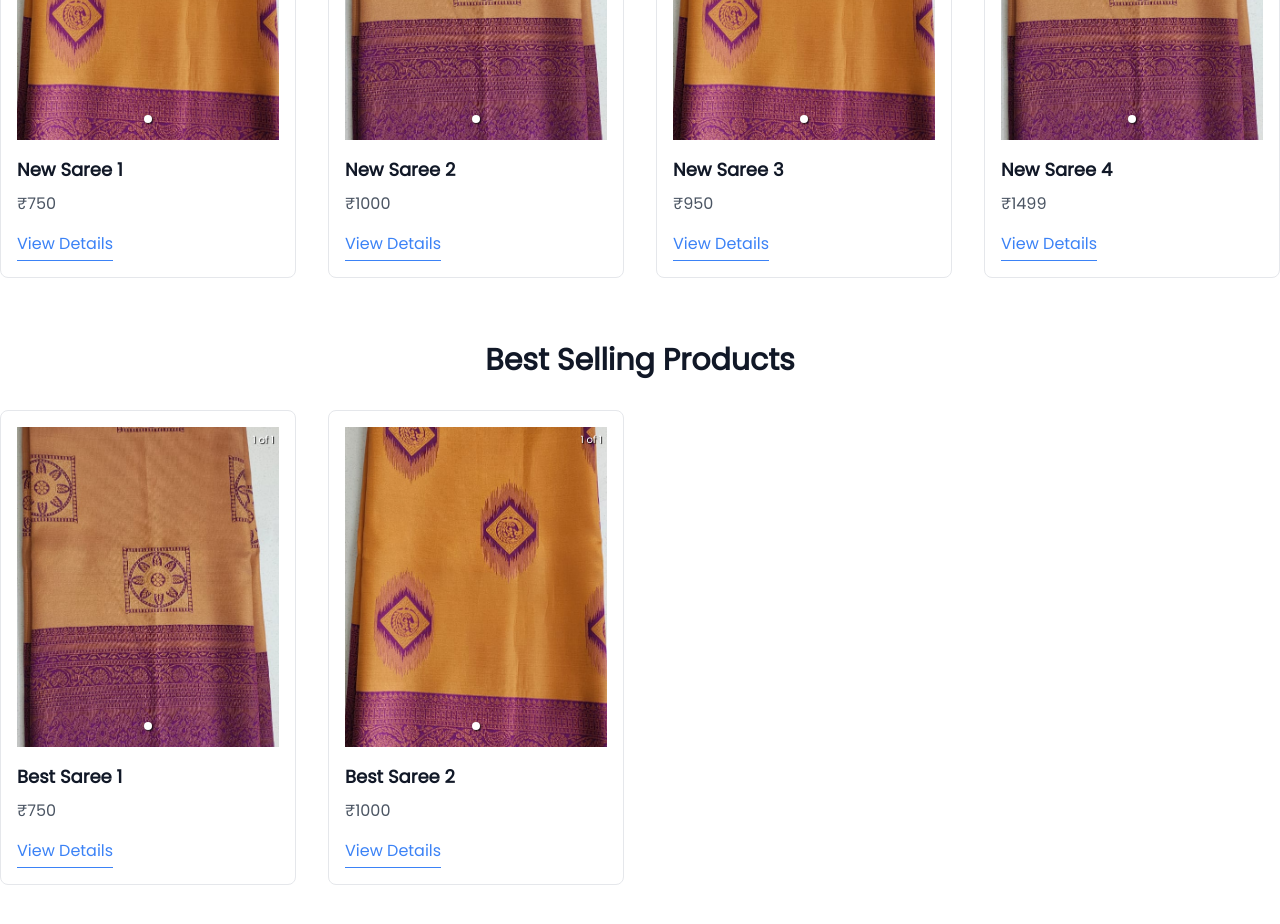
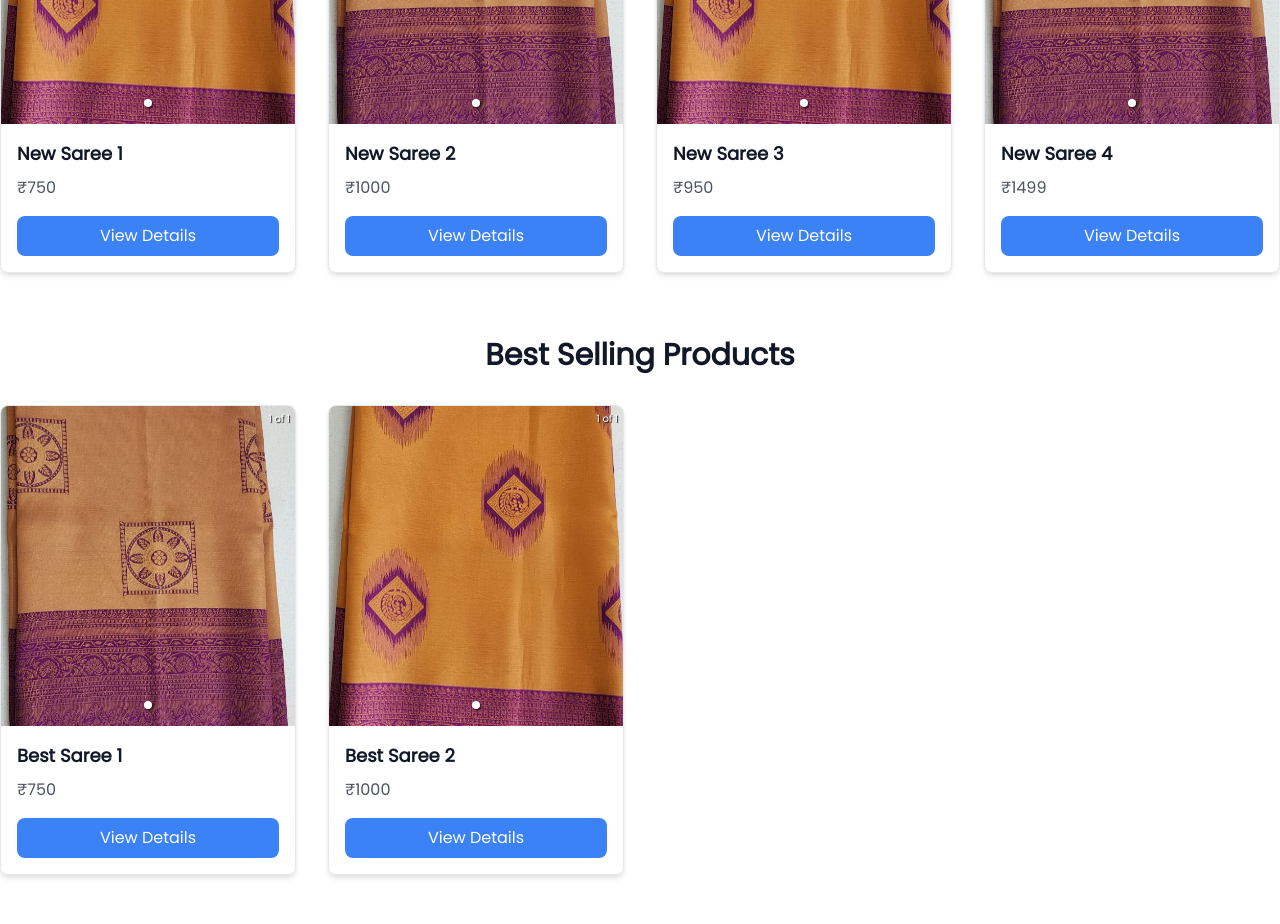
Before and after one commit to rajanmoliya/swastik-creation, a React (Vite) app: page / in a window 1280 px wide. Shown: the part 1020-1944 px from the top of the page. Built offline with nearby package versions, Linux system fonts and the light colour scheme.

Commit message:
Add dependency and create bestSelling and newArrivals components

```diff
--- a/package.json
+++ b/package.json
@@ -11,6 +11,7 @@
   },
   "dependencies": {
     "@fontsource/poppins": "^5.0.14",
+    "framer-motion": "^11.2.10",
     "react": "^18.2.0",
     "react-dom": "^18.2.0",
     "react-responsive-carousel": "^3.2.23",
--- a/src/components/ProductDetail.jsx
+++ b/src/components/ProductDetail.jsx
@@ -1,40 +1,42 @@
 import { useEffect } from "react";
 import { useParams } from "react-router-dom";
 import { Carousel } from "react-responsive-carousel";
-import { newArrivals } from "./ProductSection";
+import { newArrivals } from "./newArrivals";
 
 const ProductDetail = () => {
   const { id } = useParams();
   const product = newArrivals.find((p) => p.id === parseInt(id));
 
+  // Scroll to top when component mounts
   useEffect(() => {
     window.scrollTo(0, 0);
   }, []);
 
   return (
-    <div className="max-w-screen-xl mx-auto p-8">
+    <div className="max-w-screen-xl mx-auto p-8 lg:flex">
       {product ? (
         <>
-          <h1 className="text-4xl font-bold text-gray-900 mb-8">
-            {product.name}
-          </h1>
+          <div className="lg:w-1/2">
             <Carousel showThumbs={false}>
               {product.images.map((image, index) => (
                 <div key={index}>
                   <img
                     src={image}
                     alt={product.name}
-                  className="h-80 w-full object-cover "
+                    className="h-96 w-full object-cover"
                   />
                 </div>
               ))}
             </Carousel>
+          </div>
+          <div className="lg:w-1/2 lg:pl-8">
+            <h1 className="text-4xl font-bold text-gray-900 mb-8">
+              {product.name}
+            </h1>
             <p className="mt-4 text-gray-600">{product.description}</p>
             <p className="mt-4 text-2xl font-bold text-gray-900">
               {product.price}
             </p>
-
-          {/* more info section that has details like Fabric, color, Weave etc..  */}
 
             <div className="mt-8">
               <h2 className="text-2xl font-bold text-gray-900">
@@ -56,6 +58,7 @@ const ProductDetail = () => {
                 Blouse: {product.blouse || "Not available"}
               </p>
             </div>
+          </div>
         </>
       ) : (
         <p>Product not found</p>
--- a/src/components/ProductSection.jsx
+++ b/src/components/ProductSection.jsx
@@ -1,93 +1,65 @@
 import { Carousel } from "react-responsive-carousel";
 import { Link } from "react-router-dom";
-import saree1 from "../assets/saree1.jpeg";
-import saree2 from "../assets/saree2.jpeg";
+import { newArrivals } from "./newArrivals";
+import { bestSelling } from "./bestSelling";
+import { useState } from "react";
 
-export const newArrivals = [
-  // Add your new arrivals here
-  {
-    id: 1,
-    name: "New Saree 1",
-    price: "₹750",
-    description:
-      "DLIGHT GREEN AND GOLD CHECKS TISSUE KOTA SAREE WITH BANARASI FANCY",
-    images: [saree1],
-  },
-  {
-    id: 2,
-    name: "New Saree 2",
-    price: "₹1000",
-    description: "DUAL SHADE AND GOLD FLORAL BUTTIS TISSUE SAREE WITH BANARASI",
-    images: [saree2],
-  },
-  {
-    id: 3,
-    name: "New Saree 3",
-    price: "₹950",
-    description:
-      "DLIGHT GREEN AND GOLD CHECKS TISSUE KOTA SAREE WITH BANARASI FANCY",
-    images: [saree1],
-  },
-  {
-    id: 4,
-    name: "New Saree 4",
-    price: "₹1499",
-    description: "DUAL SHADE AND GOLD FLORAL BUTTIS TISSUE SAREE WITH BANARASI",
-    images: [saree2],
-  },
-];
+const ProductCard = ({ product }) => {
+  const [isHovered, setIsHovered] = useState(false);
 
-const bestSelling = [
-  // Add your best selling products here
-  {
-    id: 1,
-    name: "Best Saree 1",
-    price: "₹750",
-    images: [saree2],
-  },
-  {
-    id: 2,
-    name: "Best Saree 2",
-    price: "₹1000",
-    images: [saree1],
-  },
-];
-
-const ProductCarousel = ({ products }) => (
-  <div className="grid grid-cols-1 sm:grid-cols-2 md:grid-cols-3 lg:grid-cols-4 gap-8 mt-8">
-    {products.map((product) => (
-      <div key={product.id} className="border border-gray-200 rounded-lg p-4">
+  return (
+    <div className="border border-gray-200 rounded-lg overflow-hidden shadow-md group">
+      <div
+        className="relative overflow-hidden"
+        onMouseEnter={() => setIsHovered(true)}
+        onMouseLeave={() => setIsHovered(false)}
+      >
         <Carousel showThumbs={false}>
           {product.images.map((image, index) => (
             <div key={index}>
               <img
                 src={image}
                 alt={product.name}
-                className="h-80 w-full object-cover"
+                className={`w-full object-cover h-80 ${
+                  isHovered ? "scale-105" : ""
+                } transition-transform duration-300`}
               />
             </div>
           ))}
         </Carousel>
-        <h3 className="mt-4 text-lg font-semibold text-gray-900">
-          {product.name}
-        </h3>
+        <div
+          className={`absolute inset-0 bg-black opacity-0 ${
+            isHovered ? "opacity-50" : ""
+          } transition-opacity duration-300`}
+        ></div>
+      </div>
+      <div className="p-4">
+        <h3 className="text-lg font-semibold text-gray-900">{product.name}</h3>
         <p className="mt-2 text-gray-600">{product.price}</p>
         <Link
           to={`/product/${product.id}`}
-          className="text-blue-500 mt-4 block border-b border-blue-500 pb-1 w-max"
+          className="block mt-4 text-center bg-blue-500 text-white px-4 py-2 rounded-lg transition-colors hover:bg-blue-600"
         >
           View Details
         </Link>
       </div>
+    </div>
+  );
+};
+
+const ProductCarousel = ({ products }) => (
+  <div className="grid grid-cols-1 sm:grid-cols-2 md:grid-cols-3 lg:grid-cols-4 gap-8 mt-8">
+    {products.map((product) => (
+      <ProductCard key={product.id} product={product} />
     ))}
   </div>
 );
 
 export const ProductSection = () => {
   return (
-    <section className="bg-white py-8">
-      <div className="max-w-screen-xl mx-auto">
-        <h2 className="text-3xl font-bold text-gray-900 text-center">
+    <section className="py-8">
+      <div className="container mx-auto">
+        <h2 className="text-3xl font-bold text-gray-900 text-center mb-8">
           New Arrivals
         </h2>
         <ProductCarousel products={newArrivals} />
--- /dev/null
+++ b/src/components/bestSelling.js
@@ -0,0 +1,17 @@
+import saree1 from "../assets/saree1.jpeg";
+import saree2 from "../assets/saree2.jpeg";
+
+export const bestSelling = [
+  {
+    id: 1,
+    name: "Best Saree 1",
+    price: "₹750",
+    images: [saree2],
+  },
+  {
+    id: 2,
+    name: "Best Saree 2",
+    price: "₹1000",
+    images: [saree1],
+  },
+];
--- /dev/null
+++ b/src/components/newArrivals.js
@@ -0,0 +1,35 @@
+import saree1 from "../assets/saree1.jpeg";
+import saree2 from "../assets/saree2.jpeg";
+
+export const newArrivals = [
+  {
+    id: 1,
+    name: "New Saree 1",
+    price: "₹750",
+    description:
+      "DLIGHT GREEN AND GOLD CHECKS TISSUE KOTA SAREE WITH BANARASI FANCY",
+    images: [saree1],
+  },
+  {
+    id: 2,
+    name: "New Saree 2",
+    price: "₹1000",
+    description: "DUAL SHADE AND GOLD FLORAL BUTTIS TISSUE SAREE WITH BANARASI",
+    images: [saree2],
+  },
+  {
+    id: 3,
+    name: "New Saree 3",
+    price: "₹950",
+    description:
+      "DLIGHT GREEN AND GOLD CHECKS TISSUE KOTA SAREE WITH BANARASI FANCY",
+    images: [saree1],
+  },
+  {
+    id: 4,
+    name: "New Saree 4",
+    price: "₹1499",
+    description: "DUAL SHADE AND GOLD FLORAL BUTTIS TISSUE SAREE WITH BANARASI",
+    images: [saree2],
+  },
+];
```
Also changed, not shown: 1 other file (tests, documents, lock files or other folders). Lines whose indentation alone changed are shown as unchanged.
